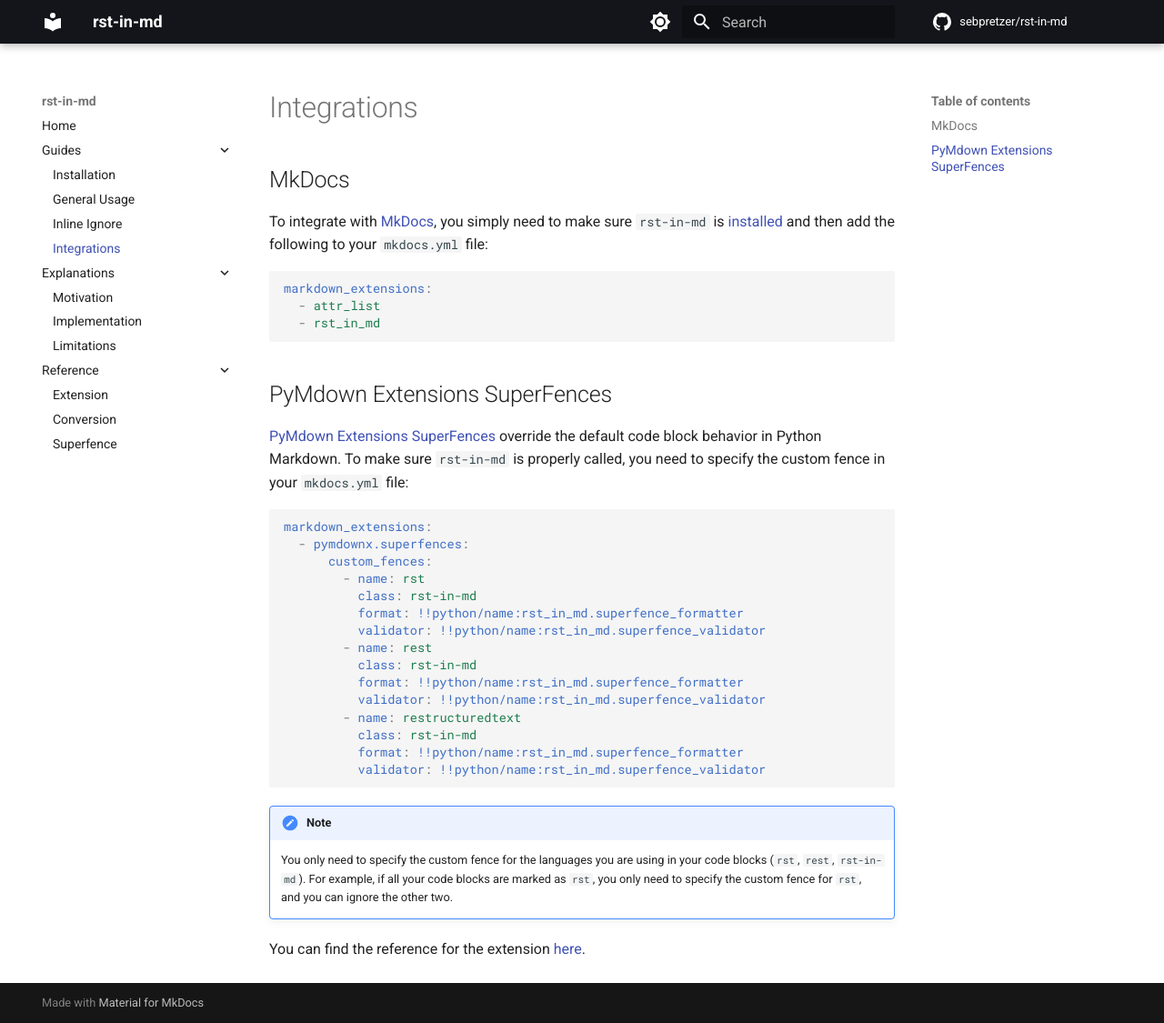
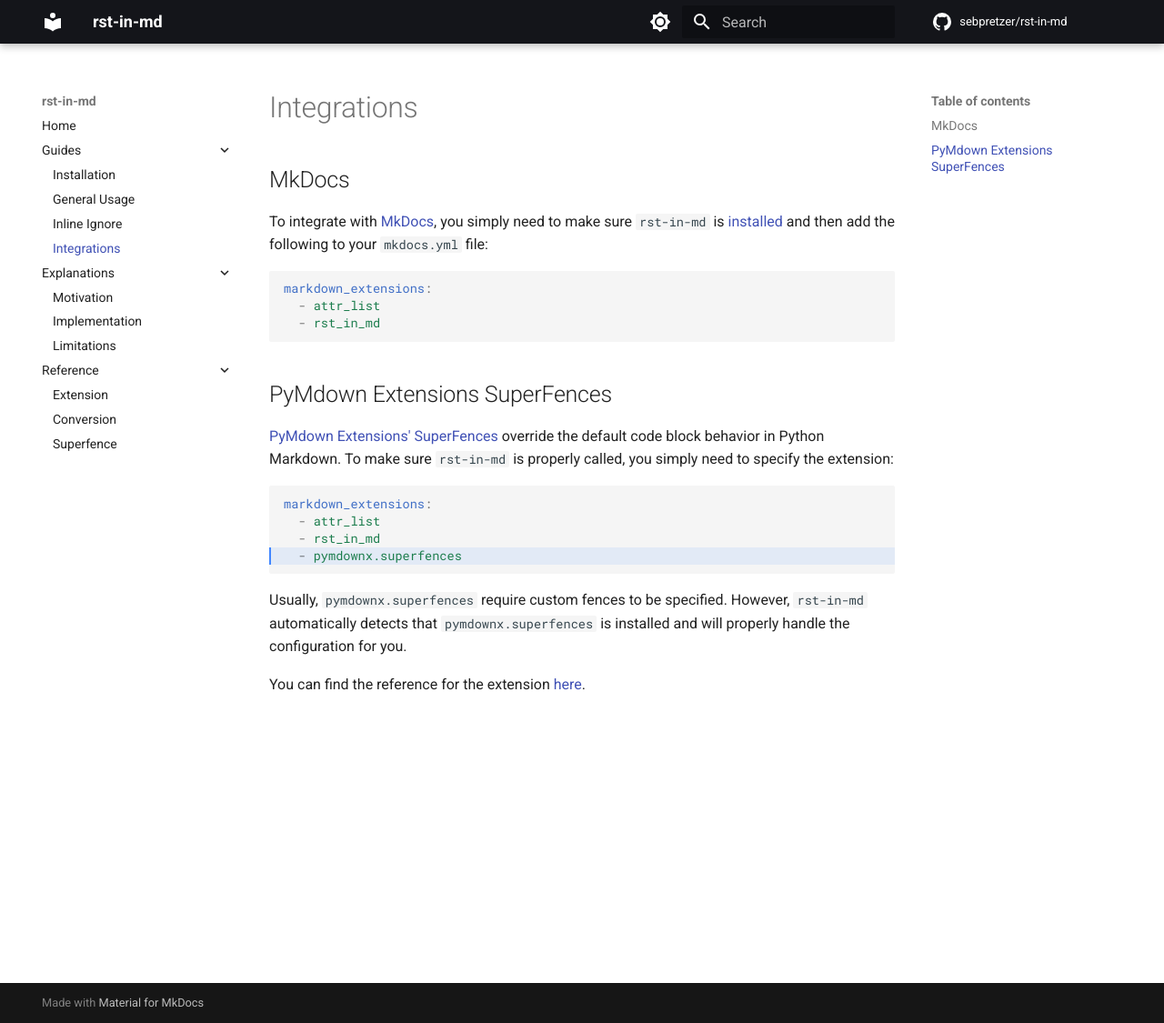
Before and after one commit to sebpretzer/rst-in-md, an MkDocs documentation site: the page built from docs/guides/integrations.md, in a window 1280 px wide and 1125 px high. Shown: the whole window at 91% size. Built offline with MkDocs 1.6.1 and Material for MkDocs 9.7.7, drawn with Linux system fonts in a browser that asks for light colours; comment, search, counter and statistics services are not loaded.

Commit message:
improving docs

````diff
--- a/docs/guides/integrations.md
+++ b/docs/guides/integrations.md
@@ -12,27 +12,15 @@
 
 ## PyMdown Extensions SuperFences
 
-[PyMdown Extensions SuperFences](https://facelessuser.github.io/pymdown-extensions/extensions/superfences/) override the default code block behavior in Python Markdown. To make sure `rst-in-md` is properly called, you need to specify the custom fence in your `mkdocs.yml` file:
+[PyMdown Extensions' SuperFences](https://facelessuser.github.io/pymdown-extensions/extensions/superfences/) override the default code block behavior in Python Markdown. To make sure `rst-in-md` is properly called, you simply need to specify the extension:
 
-```yaml
+```yaml hl_lines="4"
 markdown_extensions:
-  - pymdownx.superfences:
-      custom_fences:
-        - name: rst
-          class: rst-in-md
-          format: !!python/name:rst_in_md.superfence_formatter
-          validator: !!python/name:rst_in_md.superfence_validator
-        - name: rest
-          class: rst-in-md
-          format: !!python/name:rst_in_md.superfence_formatter
-          validator: !!python/name:rst_in_md.superfence_validator
-        - name: restructuredtext
-          class: rst-in-md
-          format: !!python/name:rst_in_md.superfence_formatter
-          validator: !!python/name:rst_in_md.superfence_validator
+  - attr_list
+  - rst_in_md
+  - pymdownx.superfences
 ```
 
-!!! note
-    You only need to specify the custom fence for the languages you are using in your code blocks (`rst`, `rest`, `rst-in-md`). For example, if all your code blocks are marked as `rst`, you only need to specify the custom fence for `rst`, and you can ignore the other two.
+Usually, `pymdownx.superfences` require custom fences to be specified. However, `rst-in-md` automatically detects that `pymdownx.superfences` is installed and will properly handle the configuration for you.
 
-You can find the reference for the extension [here](../reference/superfence.md).
+You can find the reference for the extension [here](../reference/superfence.md#custom-fence).
--- a/mkdocs.yml
+++ b/mkdocs.yml
@@ -56,3 +56,4 @@
         python:
           options:
             show_root_heading: true
+            heading_level: 3
````
Also changed, not shown: docs/reference/superfence.md (+20 -0 lines), 1 other file.
